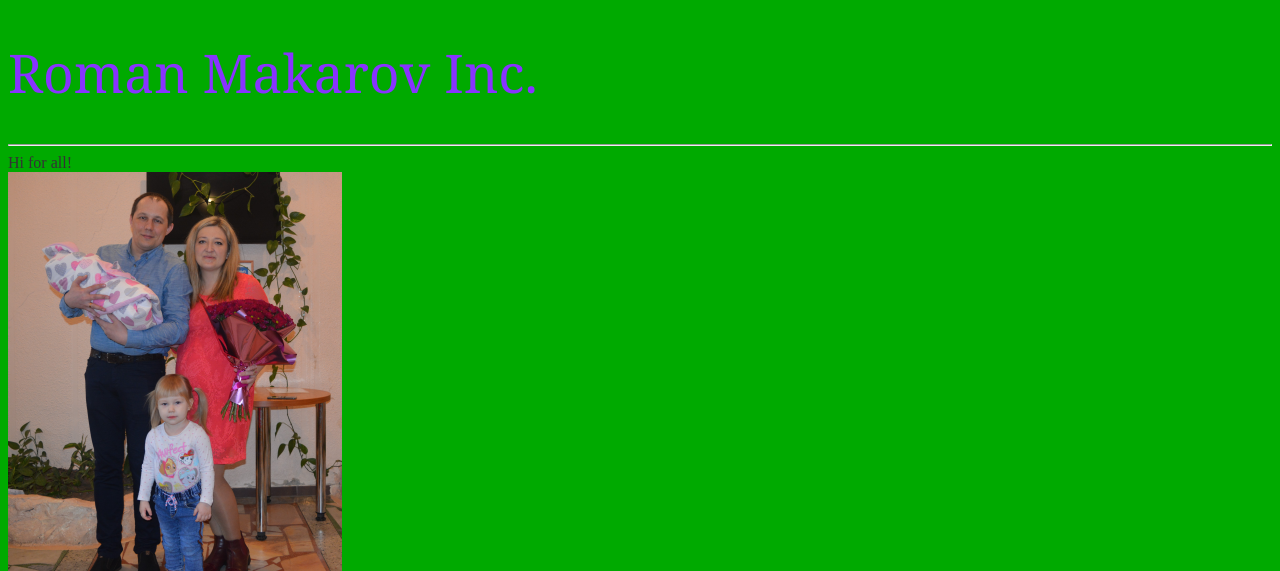
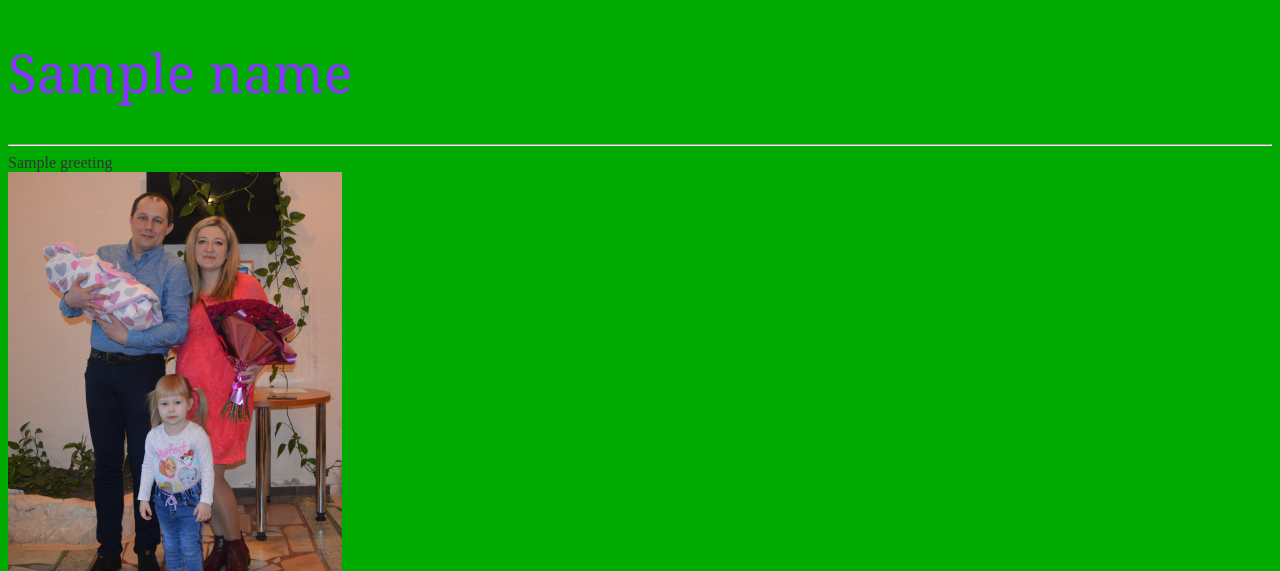
Before and after one commit to makarr-off/tms, a Django app: template src/apps/index/templates/index/index.html in a window 1280 px wide. Shown: the top 571 px of the page. Run offline with Django 3.2, Linux system fonts and the light colour scheme; the template is opened without the code that fills it: most values are stand-ins (such as "Sample title", 1, 10 or a date in 2020).

Commit message:
mrak with dt

```diff
--- a/src/apps/index/templates/index/index.html
+++ b/src/apps/index/templates/index/index.html
@@ -3,11 +3,11 @@
 
 {% block title %}IP Makarov R.G.{% endblock %}
 
-{% block header %}Roman Makarov Inc.{% endblock %}
+{% block header %}{{name}}{% endblock %}
 
 {% block main %}
     <div>
-        Hi for all!
+        {{ greeting | safe }}
     </div>
 
      <div>
```
Also changed, not shown: src/apps/index/views.py (+12 -0 lines).
